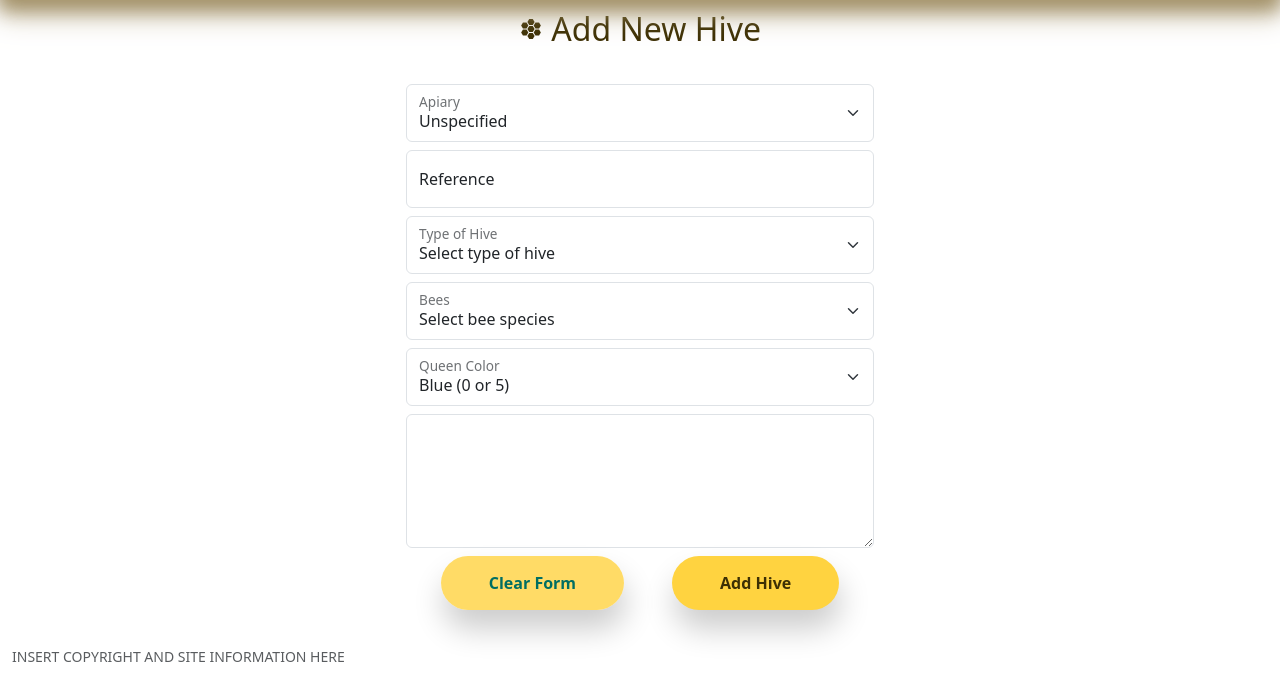
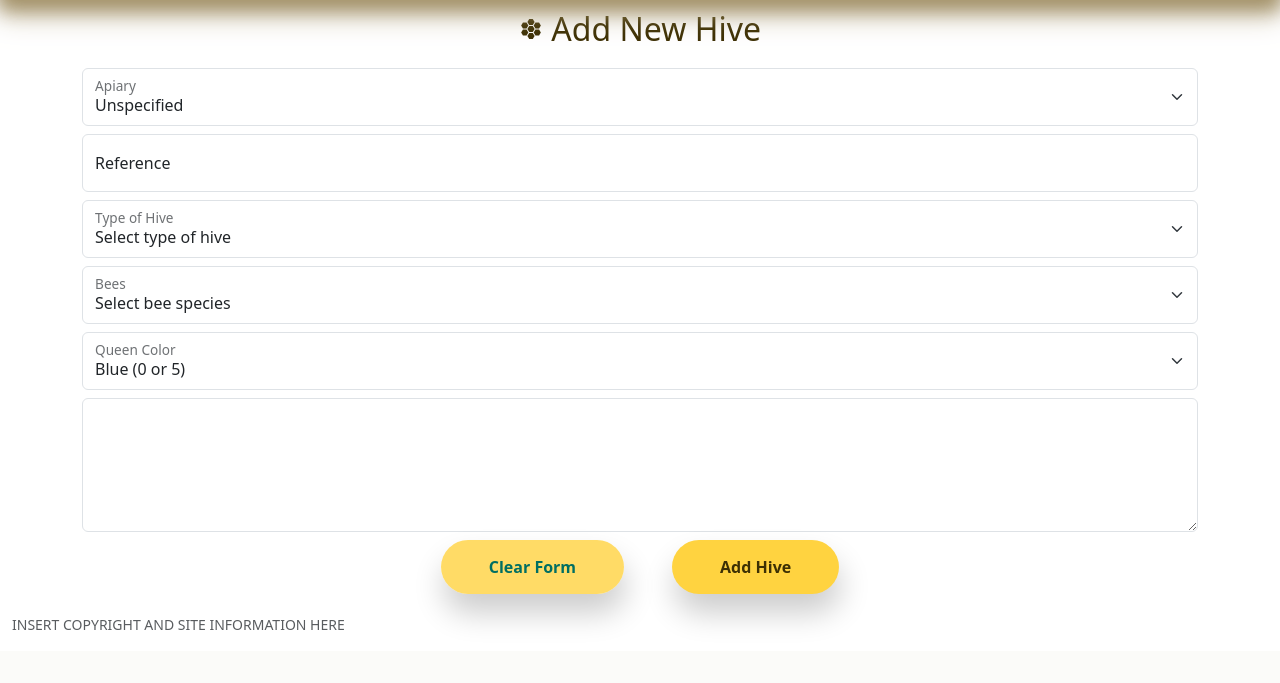
Before and after one commit to mikiburgess/MP3-Honey-Bee, a Flask app: page /add_hive in a window 1280 px wide. Shown: the part 216-899 px from the top of the page. After the commit the page ends 846 px from the top, so only its background shows below. Run offline with Flask 3, Linux system fonts and the light colour scheme; the visitor is signed in with stand-in values (Sample User, id 1); data that the repository does not hold is empty; some libraries are stand-ins or nearby versions.

Commit message:
STYLE: Align form styles for adding hives and apiaries

```diff
--- a/static/css/style.css
+++ b/static/css/style.css
@@ -248,11 +248,10 @@ input, select, textarea {
 
 /* NEW HIVE FORM */
 .form-new-hive {
-    max-width: 500px;
-    padding: 1rem;
+    margin-bottom: 0.5rem;
 }
 
-.form-new-hive {
+.form-new-apiary {
     margin-bottom: 0.5rem;
 }
 
```
